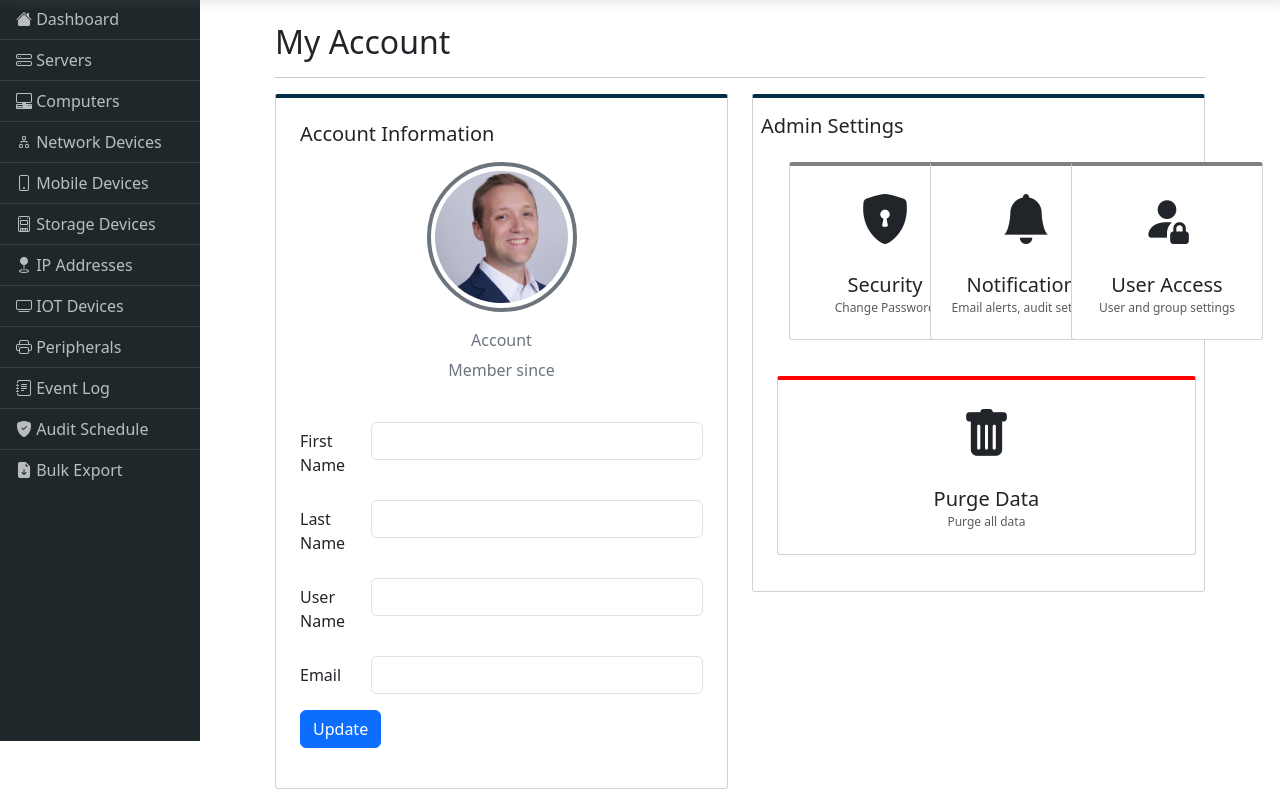
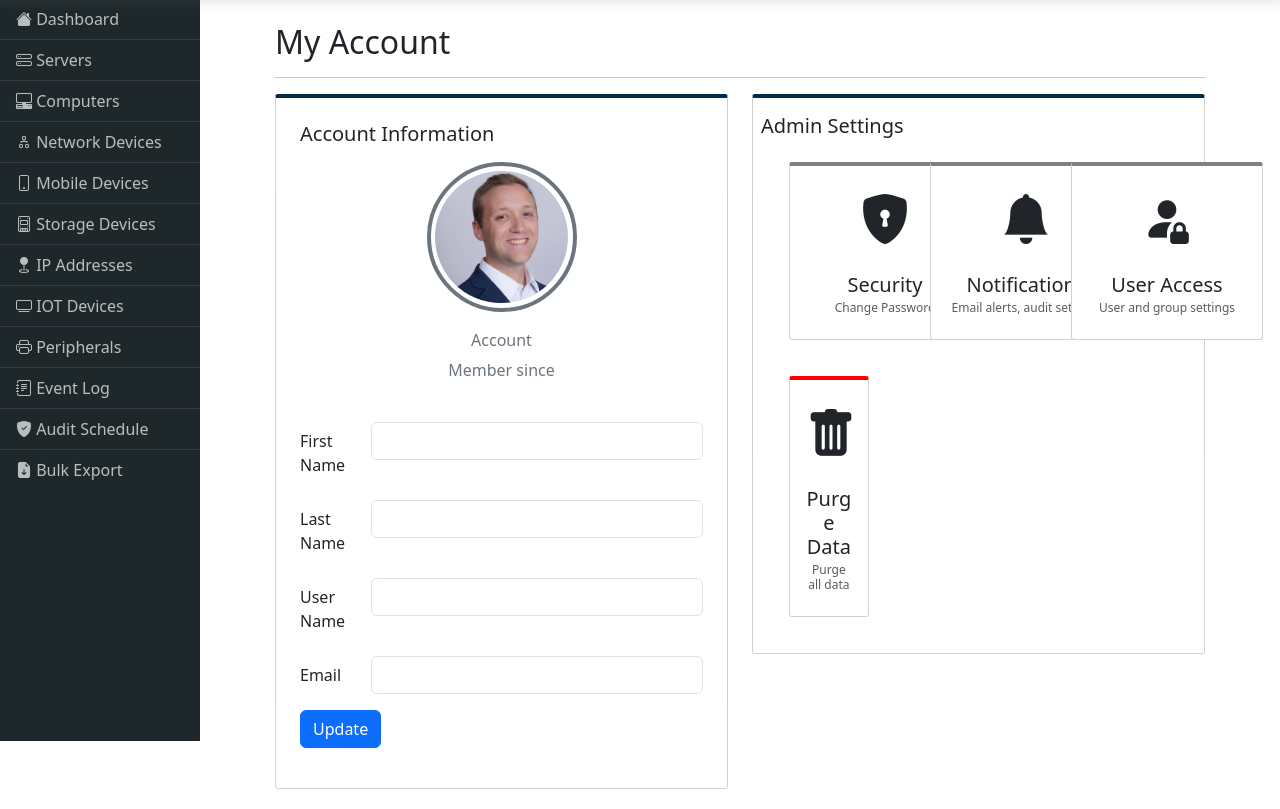
Before and after one commit to MorganServer/asset360, a PHP site: page /my_account/index.php in a window 1280 px wide. Shown: the part 59-868 px from the top of the page. Run offline with PHP 8.4, Linux system fonts and the light colour scheme; the visitor is signed in with stand-in values (Sample User, id 1); data that the repository does not hold is empty.

Commit message:
ASSET-6 - updating - 2.28

```diff
--- a/my_account/index.php
+++ b/my_account/index.php
@@ -162,9 +162,9 @@ if(isLoggedIn() == false) {
                 </div>
             </div>
 
-
             <div class="row ms-3">
-                            <div class="card" style="width: 99%; border-top: 4px solid red; border-radius: 3px !important;">
+                <div class="col">
+                    <div class="card" style="border-top: 4px solid red; border-radius: 3px !important;">
                         <div class="card-body">
                             <p class="card-text text-center" style="font-size: 50px;"><i class="bi bi-trash-fill"></i></p>
                             <h5 class="card-title text-center">Purge Data</h5>
@@ -173,8 +173,12 @@ if(isLoggedIn() == false) {
                         </div>
                     </div>
                 </div>
+            </div>
 
         </div>
+    </div>
+</div>
+
                     </div>
                 </div>
             </div>
```
Lines whose indentation alone changed are shown as unchanged.
